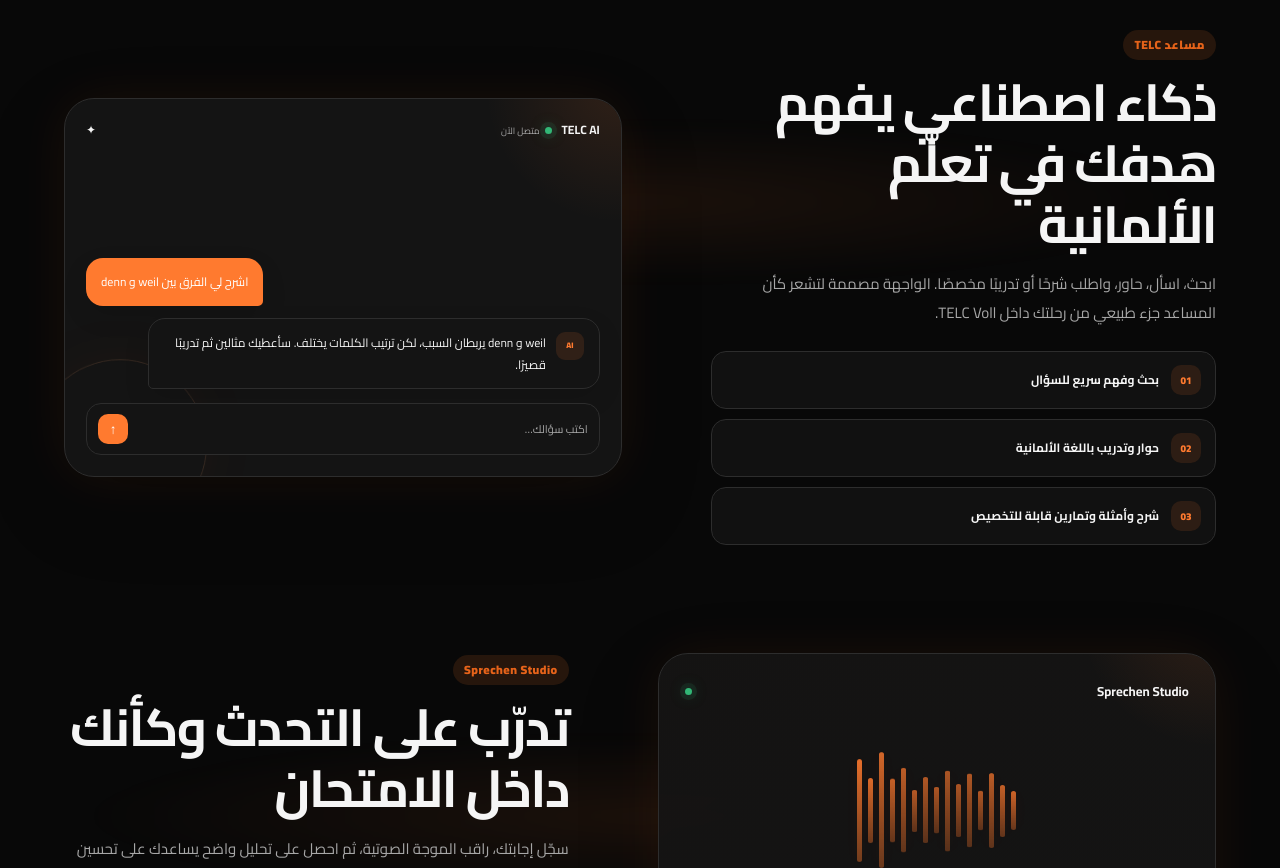
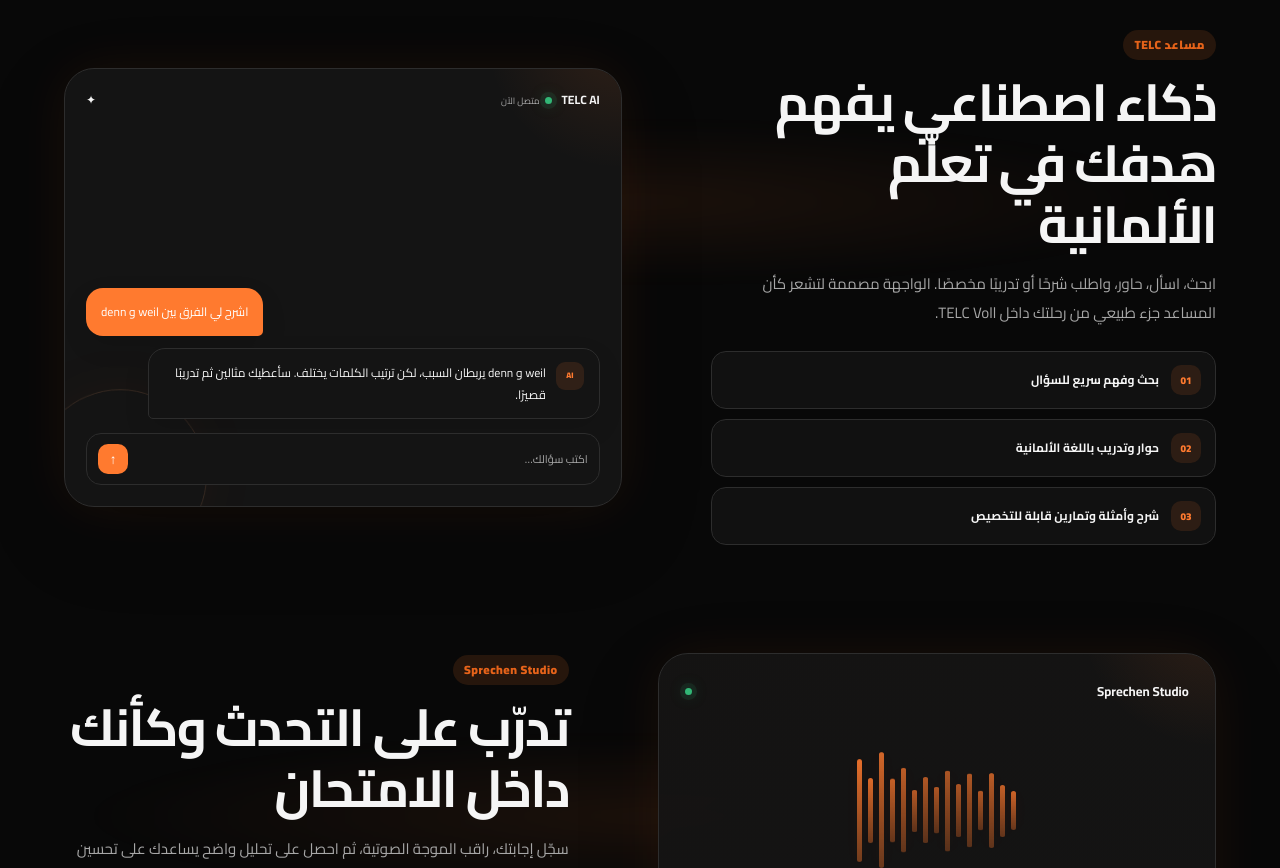
Before and after one commit to yanvolsy/telcvoll, a website: page public/index.html in a window 1280 px wide. Shown: the part 1420-2288 px from the top of the page. Drawn offline with Linux system fonts and the light colour scheme; no server answers.

Commit message:
Update index.html

```diff
--- a/public/index.html
+++ b/public/index.html
@@ -152,7 +152,7 @@
       <span>✦</span>
     </div>
 
-    <div class="demo-chat" style="padding-top: 90px;">
+    <div class="demo-chat" style="padding-top: 150px;">
       <div class="demo-bubble demo-user" data-i18n="home_ai_q">
         اشرح لي الفرق بين weil و denn
       </div>
```
